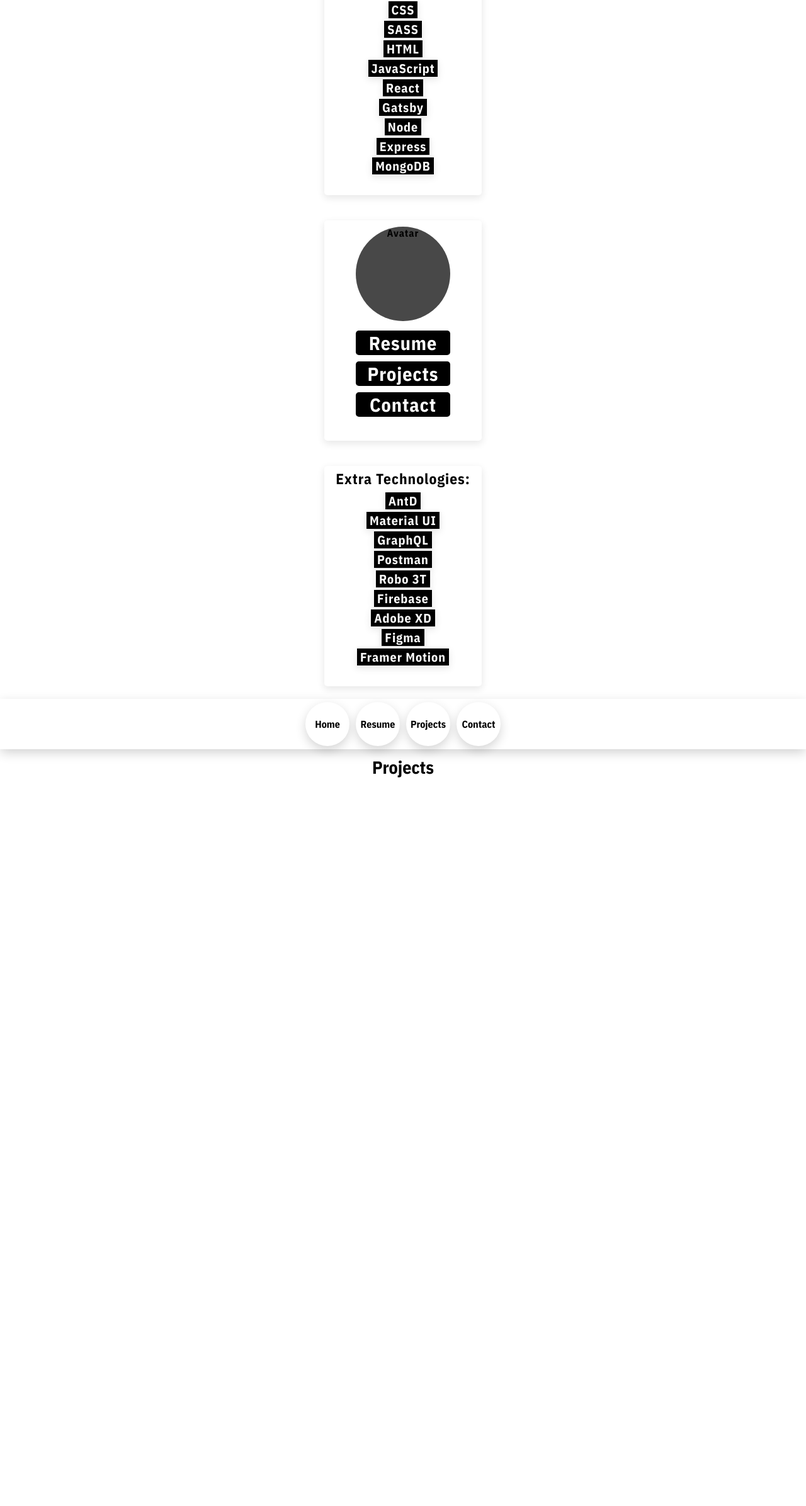
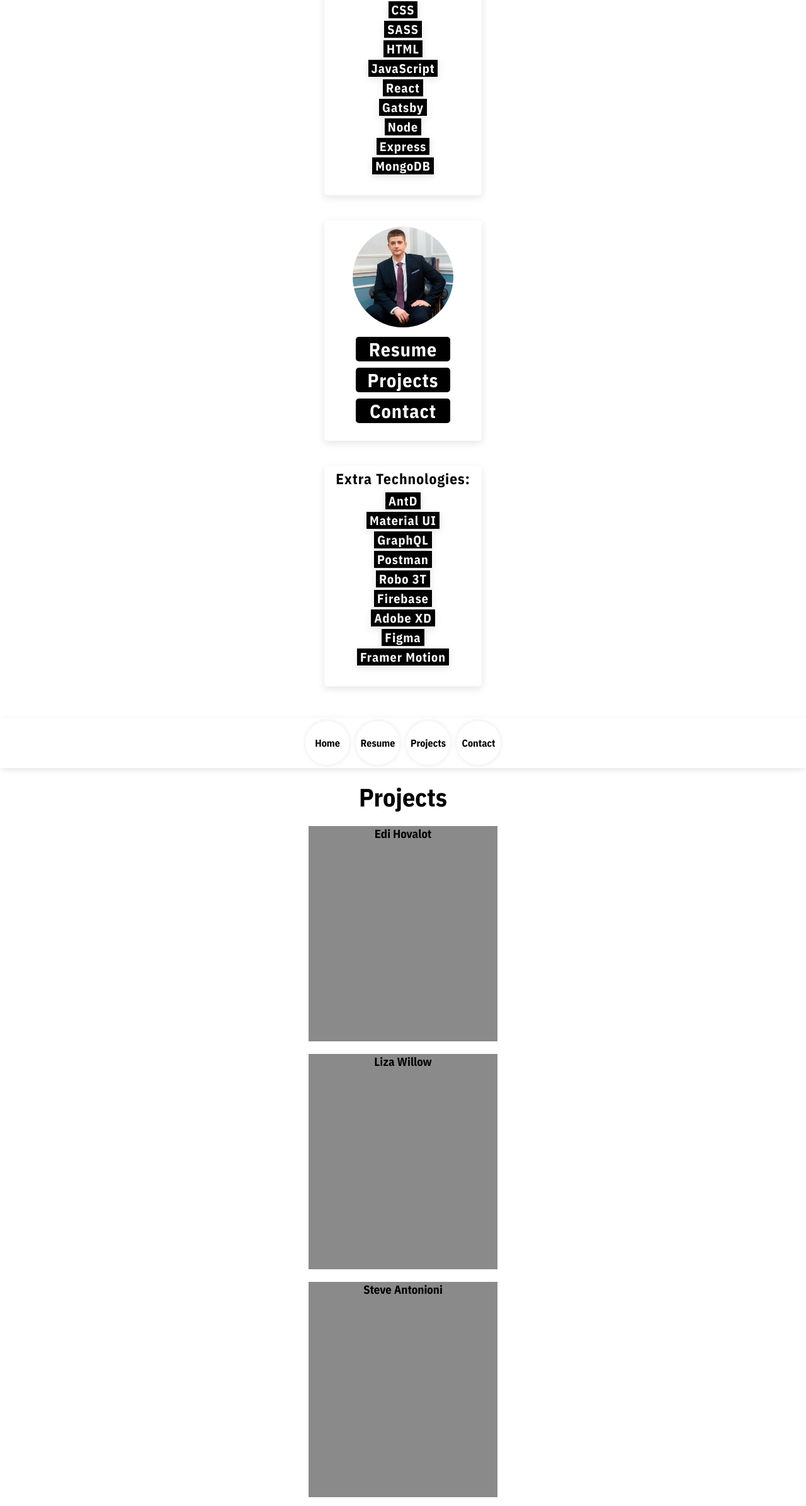
Before and after one commit to DavidKost27/david-kostuchenko, a Gatsby site: page / in a window 1280 px wide. Shown: the part 235-2627 px from the top of the page at 63% size. Built offline with nearby package versions, Linux system fonts and the light colour scheme; Gatsby itself is replaced by a stand-in of ours; a web font is replaced by a local one.

Commit message:
[Components] CSS + image

```diff
--- a/gatsby-config.js
+++ b/gatsby-config.js
@@ -3,5 +3,39 @@
     siteUrl: "https://www.yourdomain.tld",
     title: "David Kostuchenko",
   },
-  plugins: ["gatsby-plugin-sass"],
+  plugins: [
+    {
+      resolve: `gatsby-plugin-google-gtag`,
+      options: {
+        // You can add multiple tracking ids and a pageview event will be fired for all of them.
+        trackingIds: [
+          `${process.env.G_TAG_KEY}`, // Google Analytics / GA
+        ],
+        // This object is used for configuration specific to this plugin
+        pluginConfig: {
+          // Puts tracking script in the head instead of the body
+          head: true,
+        },
+      },
+    },
+    `gatsby-plugin-sass`,
+    `gatsby-plugin-image`,
+    `gatsby-plugin-sharp`,
+    `gatsby-transformer-sharp`,
+    {
+      resolve: `gatsby-source-filesystem`,
+      options: {
+        name: `assets`,
+        path: `${__dirname}/src/assets/images`,
+      },
+    },
+    {
+      resolve: "gatsby-plugin-react-svg",
+      options: {
+        rule: {
+          include: /svg/,
+        },
+      },
+    },
+  ],
 };
--- a/src/components/InfoCard/index.jsx
+++ b/src/components/InfoCard/index.jsx
@@ -1,5 +1,6 @@
 import React from "react";
 import "./styles.scss";
+import { StaticImage } from "gatsby-plugin-image";
 
 export default function InfoCard() {
   return (
@@ -19,7 +20,14 @@
         </div>
       </div>
       <div className="card-container__primary card">
-        <div className="avatar">Avatar</div>
+        <div className="avatar">
+          {" "}
+          <StaticImage
+            className="david"
+            src="../../assets/images/david.jpg"
+            alt="David Kostuchenko seating down"
+          />
+        </div>
         <a>Resume</a>
         <a>Projects</a>
         <a>Contact</a>
--- a/src/components/InfoCard/styles.scss
+++ b/src/components/InfoCard/styles.scss
@@ -23,12 +23,14 @@
     display: flex;
     flex-direction: column;
     align-items: center;
+    position: relative;
     .avatar {
-      background-color: rgba(39, 39, 39, 0.842);
-      width: 150px;
-      height: 150px;
-      border-radius: 200px;
-      margin: 10px 0;
+      .david {
+        width: 160px;
+        height: 160px;
+        border-radius: 50%;
+        margin: 10px 0;
+      }
     }
     > a {
       background-color: rgb(0, 0, 0);
--- a/src/components/NavBar/styles.scss
+++ b/src/components/NavBar/styles.scss
@@ -1,8 +1,11 @@
 @import url("https://fonts.googleapis.com/css2?family=IBM+Plex+Sans+Condensed:wght@300;400;700&display=swap");
 
 .navbar {
-  -webkit-box-shadow: 0px 6px 17px -1px rgba(0, 0, 0, 0.19);
-  box-shadow: 0px 6px 17px -1px rgba(0, 0, 0, 0.19);
+  margin-top: 30px;
+
+  -webkit-box-shadow: 0px 3px 11px -2px rgba(0, 0, 0, 0.14);
+  box-shadow: 0px 3px 11px -2px rgba(0, 0, 0, 0.14);
+
   background-color: rgb(255, 255, 255);
   width: 100%;
   height: 80px;
@@ -19,8 +22,10 @@
     justify-content: center;
     background-color: rgb(255, 255, 255);
     color: rgb(0, 0, 0);
-    -webkit-box-shadow: 0px 6px 17px -1px rgba(0, 0, 0, 0.19);
-    box-shadow: 0px 6px 17px -1px rgba(0, 0, 0, 0.19);
+
+    -webkit-box-shadow: 0px 0px 8px -1px rgba(0, 0, 0, 0.12);
+    box-shadow: 0px 0px 8px -1px rgba(0, 0, 0, 0.12);
+
     font-family: "IBM Plex Sans Condensed", sans-serif;
     font-weight: 700;
     width: 70px;
--- a/src/components/Projects/index.jsx
+++ b/src/components/Projects/index.jsx
@@ -6,8 +6,20 @@
     <div className="projects">
       <h2>Projects</h2>
 
-      <div>
+      <div className="projects__container">
         <h3>Edi Hovalot</h3>
+      </div>
+
+      <div className="projects__container">
+        <h3>Liza Willow</h3>
+      </div>
+
+      <div className="projects__container">
+        <h3>Steve Antonioni</h3>
+      </div>
+
+      <div className="projects__container">
+        <h3>David Kostuchenko</h3>
       </div>
     </div>
   );
--- a/src/components/Projects/styles.scss
+++ b/src/components/Projects/styles.scss
@@ -1,14 +1,24 @@
 @import url("https://fonts.googleapis.com/css2?family=IBM+Plex+Sans+Condensed:wght@300;400;700&display=swap");
 
 .projects {
+  margin-top: 20px;
   background-color: rgb(255, 255, 255);
-  h2 {
-    font-family: "IBM Plex Sans Condensed", sans-serif;
-    display: flex;
-    justify-content: center;
-    font-size: 28px;
-    margin: 0;
-    padding: 10px 0;
-    height: 1500px;
+  height: 1500px;
+  display: flex;
+  flex-direction: column;
+  align-items: center;
+  font-family: "IBM Plex Sans Condensed", sans-serif;
+  &__container {
+    background-color: rgb(138, 138, 138);
+    width: 300px;
+    height: 350px;
+    margin-top: 20px;
+    text-align: center;
+    h2 {
+      display: flex;
+      justify-content: center;
+      font-size: 28px;
+      padding: 10px 0;
+    }
   }
 }
```
Also changed, not shown: package.json (+8 -0 lines), src/assets/images/david.jpg (added), src/images/icon.png (deleted), 1 other file.
